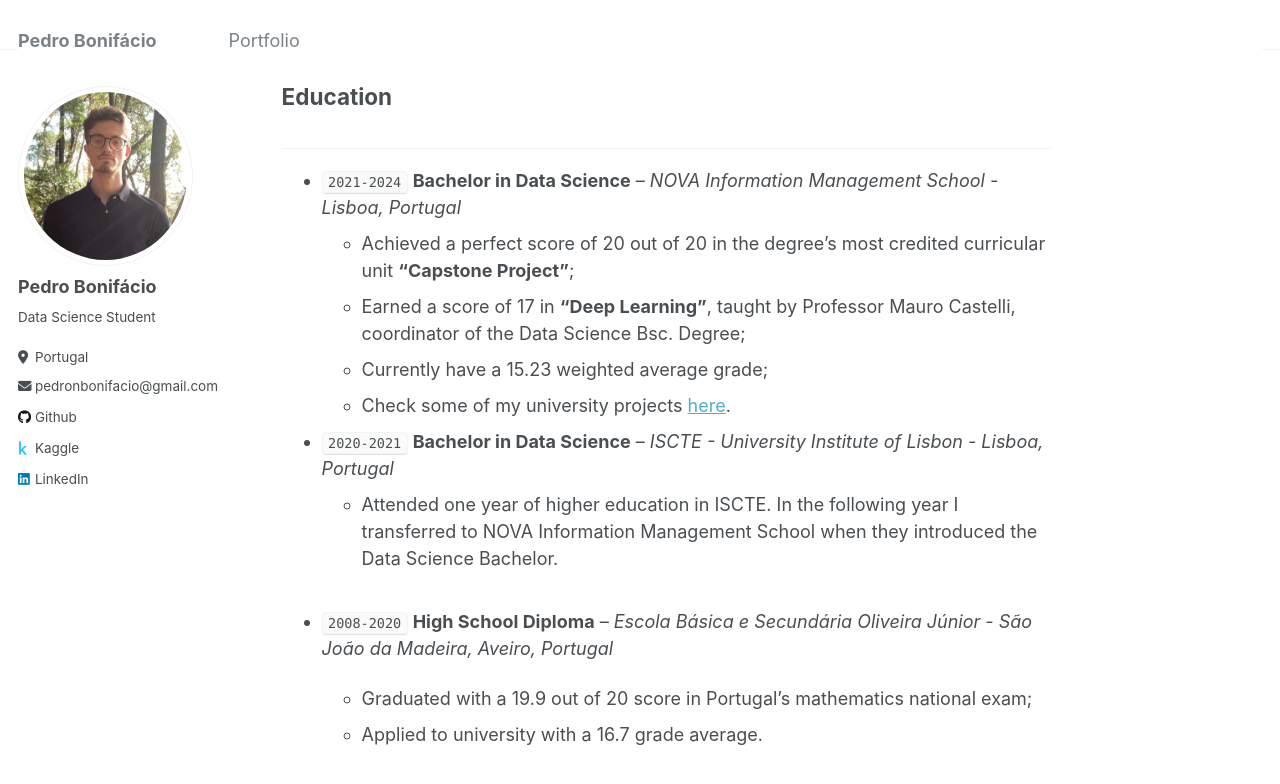
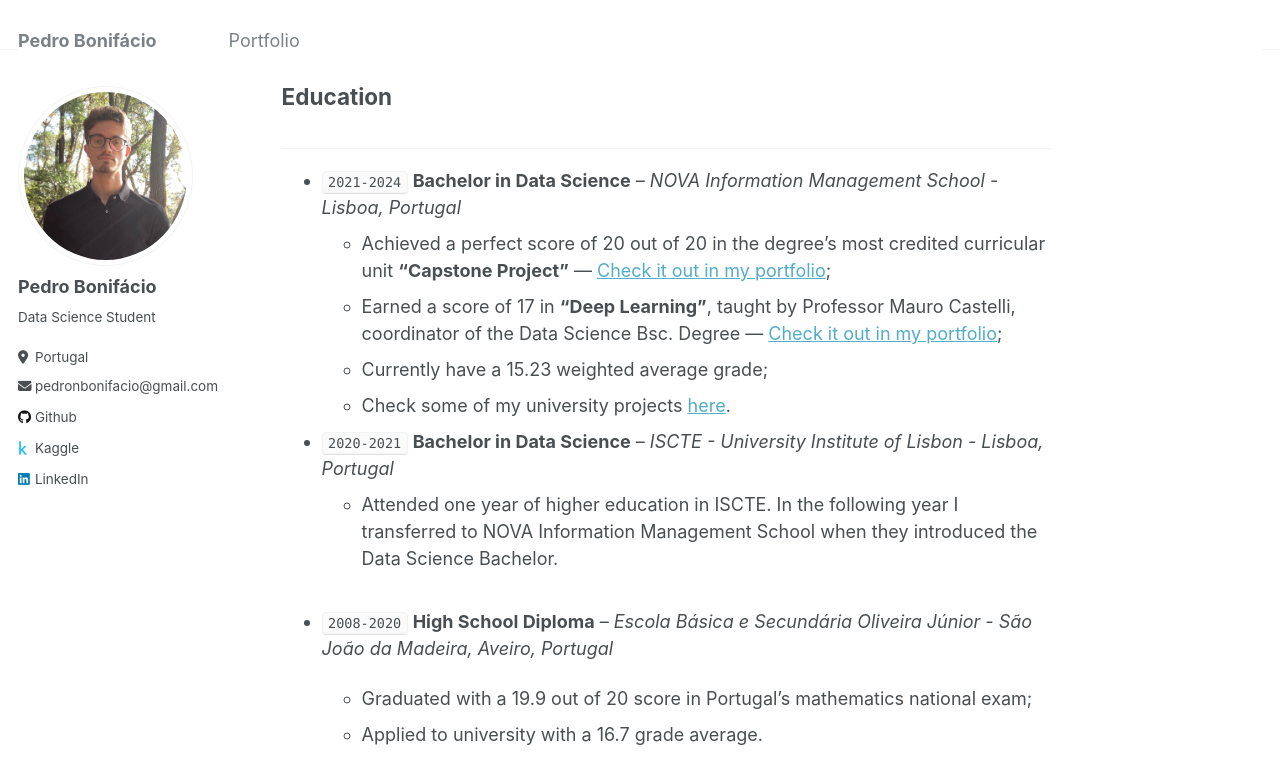
Before and after one commit to pedro-bonifacio/pedro-bonifacio.github.io, a Jekyll site: the page built from _pages/about.md, in a window 1280 px wide and 900 px high, scrolled down 1070 px. Shown: the top 784 px of the window. Built offline with Jekyll 4.4.1, drawn with Linux system fonts in a browser that asks for light colours.

Commit message:
about update

```diff
--- a/_pages/about.md
+++ b/_pages/about.md
@@ -46,8 +46,8 @@ analytical skills that form the foundation of my data science expertise. <br/>
 ## Education<br/><br/>
 
 * `2021-2024` **Bachelor in Data Science** – *NOVA Information Management School - Lisboa, Portugal*
-  * Achieved a perfect score of 20 out of 20 in the degree's most credited curricular unit **"Capstone Project"**;
-  * Earned a score of 17 in **"Deep Learning"**, taught by Professor Mauro Castelli, coordinator of the Data Science Bsc. Degree;
+  * Achieved a perfect score of 20 out of 20 in the degree's most credited curricular unit **"Capstone Project"** — [Check it out in my portfolio](https://pedro-bonifacio.github.io/portfolio/portfolio-3/);
+  * Earned a score of 17 in **"Deep Learning"**, taught by Professor Mauro Castelli, coordinator of the Data Science Bsc. Degree — [Check it out in my portfolio](https://pedro-bonifacio.github.io/portfolio/portfolio-2/);
   * Currently have a 15.23 weighted average grade;<br/>
   * Check some of my university projects [here](https://pedro-bonifacio.github.io/portfolio/).
 
```
